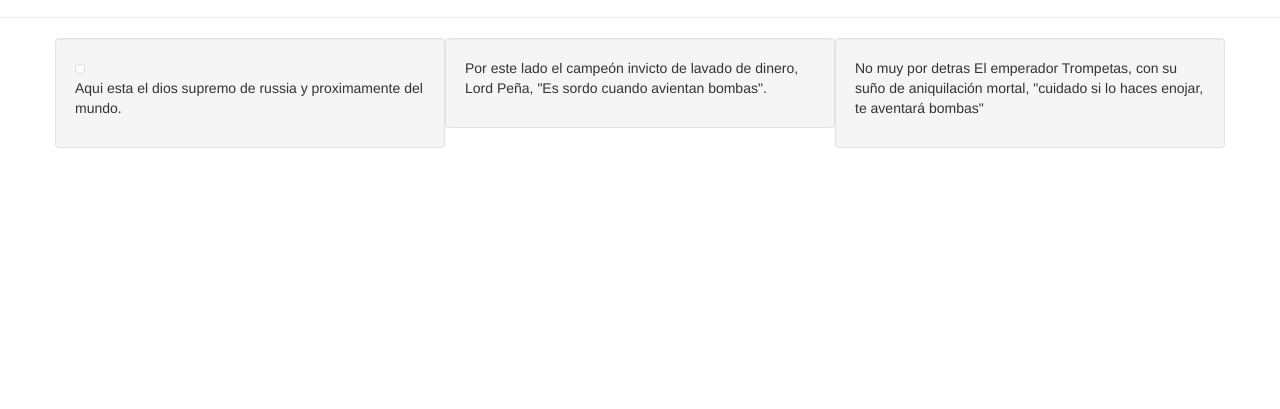
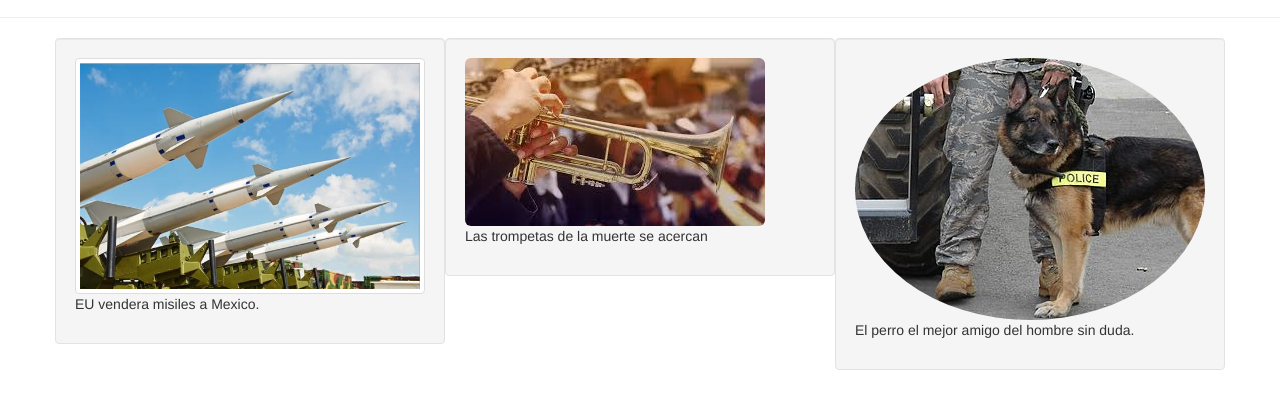
Before and after one commit to CruzCastelo14/CruzCastelo14.github.io, a plain HTML site: page Practica4.html in a window 1280 px wide. Shown: the part 63-472 px from the top of the page. Drawn offline with Linux system fonts and the light colour scheme.

Commit message:
Update Practica4.html

```diff
--- a/Practica4.html
+++ b/Practica4.html
@@ -15,19 +15,19 @@
 	<div class="container">
 		<div class="row">
 			<div class="col-xs-12 col-md-6 col-lg-4 well ">
-		    	<img src="putin.jpg" alt="" class=" img-thumbnail img-responsive">
-		    	<p> Aqui esta el dios supremo de russia y proximamente del mundo.
+		    	<img src="misiles.jpg" alt="" class=" img-thumbnail img-responsive">
+		    	<p> EU vendera misiles a Mexico.
 		    	</p>
 		    </div>
 
 		   <div class="col-xs-12 col-md-6 col-lg-4 well">
-		    	<img src="peña.jpg" alt="" class="img-rounded img-responsive">
-		    	<p> Por este lado el campeón invicto de lavado de dinero, Lord Peña, "Es sordo cuando avientan bombas".
+		    	<img src="trompetas.jpg" alt="" class="img-rounded img-responsive">
+		    	<p> Las trompetas de la muerte se acercan
 		    	</p>
 		    </div>
 		    <div class="col-xs-12 col-md-6 col-lg-4 well">
-		    	<img src="trump.jpg" alt="" class="img-circle img-responsive">
-		    	<p> No muy por detras El emperador Trompetas, con su suño de aniquilación mortal, "cuidado si lo haces enojar, te aventará bombas"
+		    	<img src="perro.jpg" alt="" class="img-circle img-responsive">
+		    	<p> El perro el mejor amigo del hombre sin duda.
 		    	</p>
 		    </div>
 		    </div>
```
